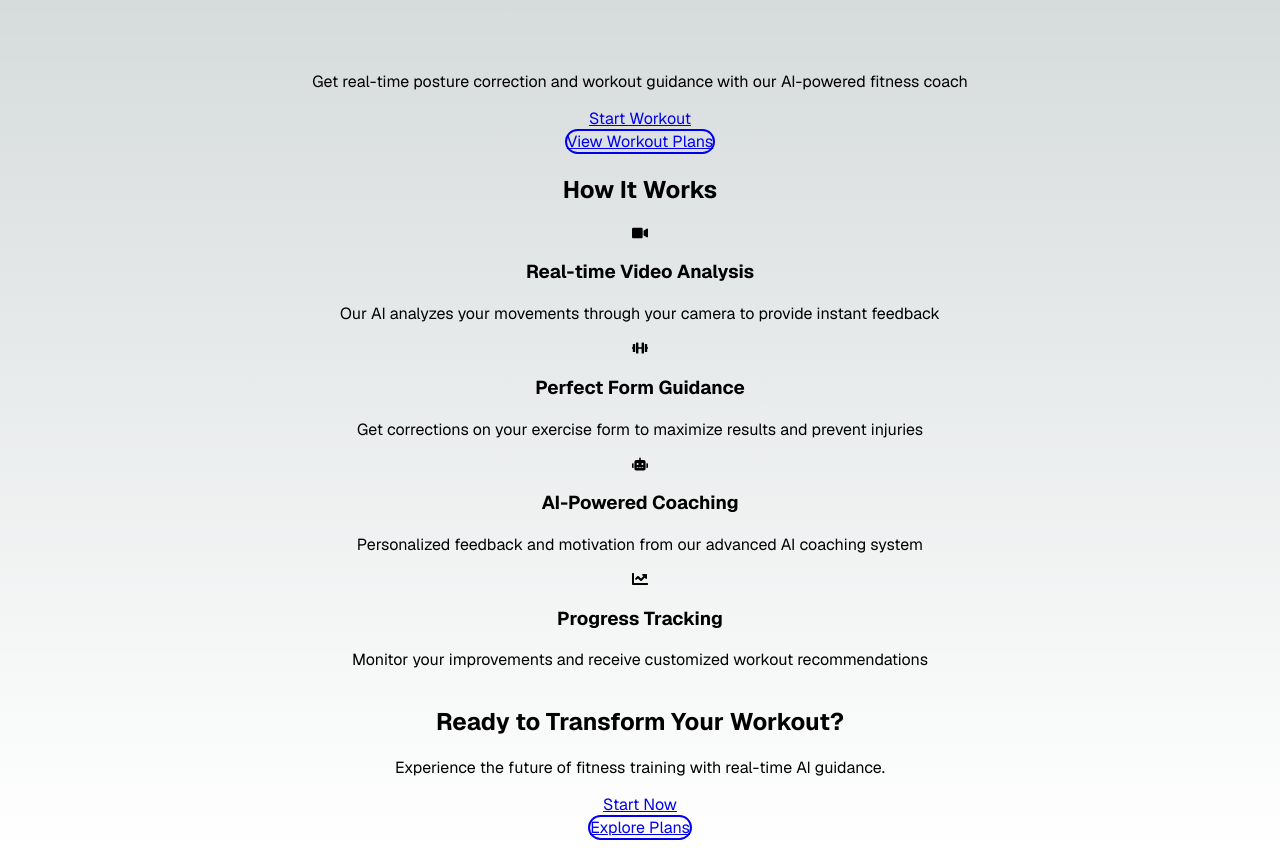
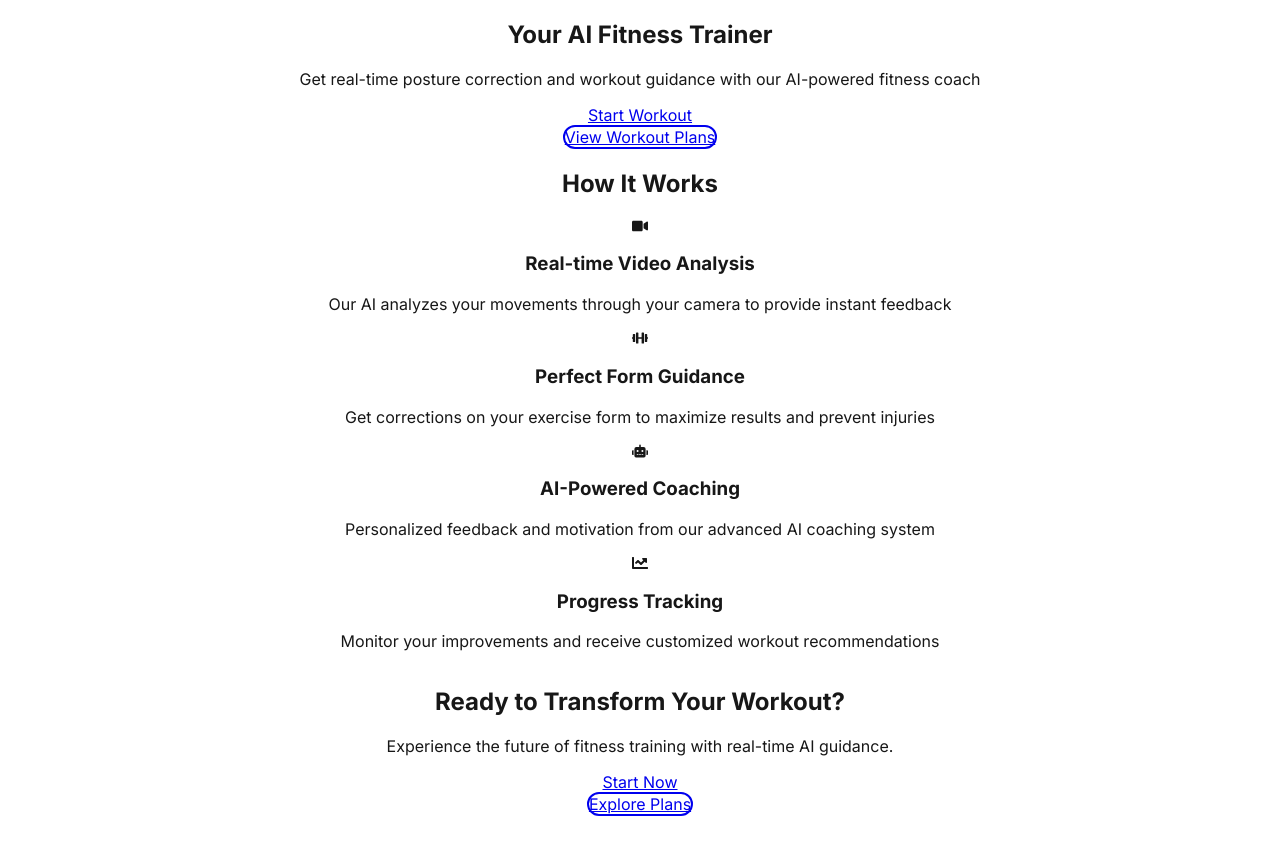
Before and after one commit to RakshitKharb/ai-fitness-trainer, a Next.js app: page / in a window 1280 px wide. Built offline with nearby package versions, Linux system fonts and the light colour scheme.

Commit message:
Fix UI stylig issues and improve color contrast

```diff
--- a/src/app/globals.css
+++ b/src/app/globals.css
@@ -2,26 +2,7 @@
 @tailwind components;
 @tailwind utilities;
 
-:root {
-  --foreground-rgb: 0, 0, 0;
-  --background-start-rgb: 214, 219, 220;
-  --background-end-rgb: 255, 255, 255;
+body {
+  background: #ffffff;
+  color: #171717;
 }
-
-@media (prefers-color-scheme: dark) {
-  :root {
-    --foreground-rgb: 255, 255, 255;
-    --background-start-rgb: 0, 0, 0;
-    --background-end-rgb: 0, 0, 0;
-  }
-}
-
-body {
-  color: rgb(var(--foreground-rgb));
-  background: linear-gradient(
-      to bottom,
-      transparent,
-      rgb(var(--background-end-rgb))
-    )
-    rgb(var(--background-start-rgb));
-}
--- a/src/app/layout.tsx
+++ b/src/app/layout.tsx
@@ -1,9 +1,10 @@
 import type { Metadata } from "next";
-import { Geist } from "next/font/google";
+import { Inter } from "next/font/google";
 import "./globals.css";
 
-const geist = Geist({
+const inter = Inter({
   subsets: ["latin"],
+  weight: ["400", "500", "600", "700"],
 });
 
 export const metadata: Metadata = {
@@ -18,9 +19,7 @@ export default function RootLayout({
 }>) {
   return (
     <html lang="en">
-      <body className={geist.className}>
-        {children}
-      </body>
+      <body className={inter.className}>{children}</body>
     </html>
   );
 }
--- a/src/app/page.tsx
+++ b/src/app/page.tsx
@@ -3,11 +3,11 @@ import { FaDumbbell, FaRobot, FaVideo, FaChartLine } from 'react-icons/fa';
 
 export default function Home() {
   return (
-    <main className="min-h-screen bg-gradient-to-b from-blue-50 to-white">
+    <main className="min-h-screen bg-white">
       {/* Hero Section */}
-      <section className="pt-20 pb-16 px-4 text-center">
+      <section className="pt-20 pb-16 px-4 text-center bg-gradient-to-b from-blue-50 to-white">
         <div className="container mx-auto">
-          <h1 className="text-5xl md:text-6xl font-bold mb-6 bg-clip-text text-transparent bg-gradient-to-r from-blue-600 to-purple-600">
+          <h1 className="text-5xl md:text-6xl font-bold mb-6 text-blue-600">
             Your AI Fitness Trainer
           </h1>
           <p className="text-xl md:text-2xl text-gray-700 mb-10 max-w-3xl mx-auto">
@@ -17,13 +17,13 @@ export default function Home() {
           <div className="flex flex-col sm:flex-row items-center justify-center gap-4">
             <Link
               href="/workout"
-              className="inline-block py-3 px-8 rounded-full bg-gradient-to-r from-blue-600 to-purple-600 text-white font-semibold text-lg transition transform hover:scale-105 hover:shadow-lg"
+              className="inline-block py-3 px-8 rounded-full bg-blue-600 text-white font-semibold text-lg transition hover:bg-blue-700"
             >
               Start Workout
             </Link>
             <Link
               href="/plans"
-              className="inline-block py-3 px-8 rounded-full border-2 border-blue-600 text-blue-600 font-semibold text-lg transition transform hover:scale-105 hover:shadow-lg"
+              className="inline-block py-3 px-8 rounded-full border-2 border-blue-600 text-blue-600 font-semibold text-lg transition hover:bg-blue-50"
             >
               View Workout Plans
             </Link>
@@ -32,28 +32,28 @@ export default function Home() {
       </section>
 
       {/* Features Section */}
-      <section className="py-16 px-4 bg-white">
+      <section className="py-16 px-4 bg-gray-50">
         <div className="container mx-auto">
           <h2 className="text-3xl md:text-4xl font-bold text-center mb-12 text-gray-800">How It Works</h2>
 
           <div className="grid grid-cols-1 md:grid-cols-2 lg:grid-cols-4 gap-8">
             <FeatureCard
-              icon={<FaVideo className="text-blue-500 text-4xl" />}
+              icon={<FaVideo className="text-blue-600 text-4xl" />}
               title="Real-time Video Analysis"
               description="Our AI analyzes your movements through your camera to provide instant feedback"
             />
             <FeatureCard
-              icon={<FaDumbbell className="text-purple-500 text-4xl" />}
+              icon={<FaDumbbell className="text-blue-600 text-4xl" />}
               title="Perfect Form Guidance"
               description="Get corrections on your exercise form to maximize results and prevent injuries"
             />
             <FeatureCard
-              icon={<FaRobot className="text-green-500 text-4xl" />}
+              icon={<FaRobot className="text-blue-600 text-4xl" />}
               title="AI-Powered Coaching"
               description="Personalized feedback and motivation from our advanced AI coaching system"
             />
             <FeatureCard
-              icon={<FaChartLine className="text-red-500 text-4xl" />}
+              icon={<FaChartLine className="text-blue-600 text-4xl" />}
               title="Progress Tracking"
               description="Monitor your improvements and receive customized workout recommendations"
             />
@@ -62,7 +62,7 @@ export default function Home() {
       </section>
 
       {/* CTA Section */}
-      <section className="py-16 px-4 bg-gradient-to-r from-blue-100 to-purple-100">
+      <section className="py-16 px-4 bg-blue-50">
         <div className="container mx-auto text-center">
           <h2 className="text-3xl md:text-4xl font-bold mb-6 text-gray-800">Ready to Transform Your Workout?</h2>
           <p className="text-xl text-gray-700 mb-10 max-w-2xl mx-auto">
@@ -72,13 +72,13 @@ export default function Home() {
           <div className="flex flex-col sm:flex-row items-center justify-center gap-4">
             <Link
               href="/workout"
-              className="inline-block py-3 px-8 rounded-full bg-gradient-to-r from-blue-600 to-purple-600 text-white font-semibold text-lg transition transform hover:scale-105 hover:shadow-lg"
+              className="inline-block py-3 px-8 rounded-full bg-blue-600 text-white font-semibold text-lg transition hover:bg-blue-700"
             >
               Start Now
             </Link>
             <Link
               href="/plans"
-              className="inline-block py-3 px-8 rounded-full border-2 border-blue-600 text-blue-600 font-semibold text-lg transition transform hover:scale-105 hover:shadow-lg"
+              className="inline-block py-3 px-8 rounded-full border-2 border-blue-600 text-blue-600 font-semibold text-lg transition hover:bg-blue-50"
             >
               Explore Plans
             </Link>
@@ -91,7 +91,7 @@ export default function Home() {
 
 function FeatureCard({ icon, title, description }) {
   return (
-    <div className="bg-gray-50 p-6 rounded-xl shadow-md transition hover:shadow-lg hover:transform hover:scale-105">
+    <div className="bg-white p-6 rounded-xl shadow-md transition hover:shadow-lg">
       <div className="flex justify-center mb-4">
         {icon}
       </div>
```
